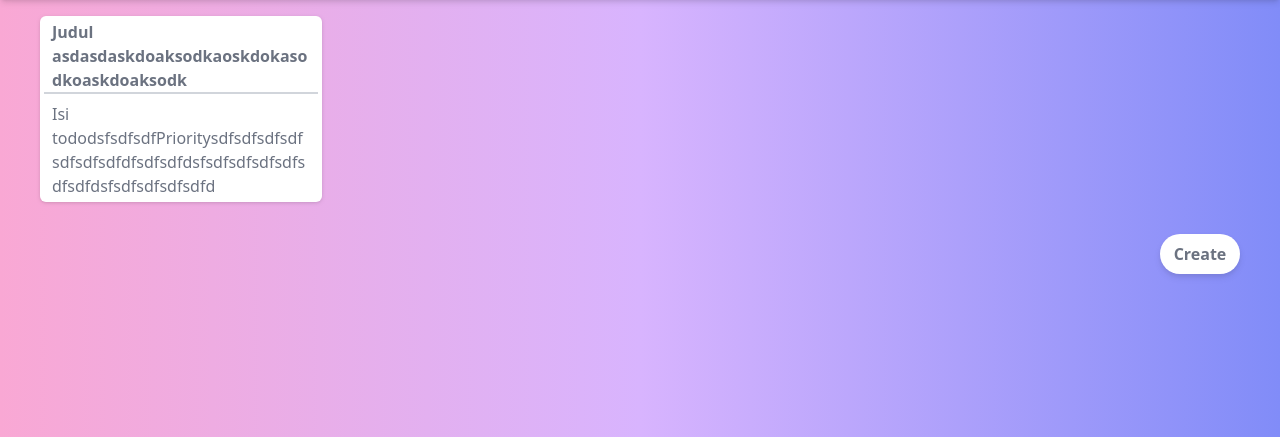
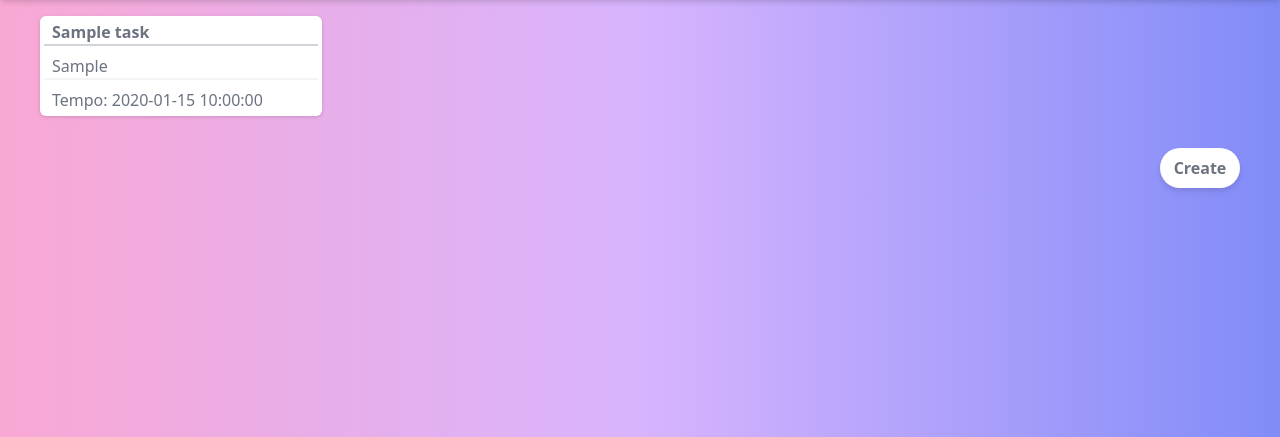
Before and after one commit to universeinme/todo, a PHP site: page / in a window 1280 px wide. Shown: the part 64-501 px from the top of the page. Run offline with PHP 8.4, Linux system fonts and the light colour scheme; tables that the repository leaves empty or names only in its code hold one stand-in row (values such as "Sample post"); data that the repository does not hold is empty.

Commit message:
Content
Try to loop the content

```diff
--- a/index.php
+++ b/index.php
@@ -17,33 +17,16 @@ require_once "funcs/login.php";
 <nav class="flex justify-around py-4 bg-white/80
              backdrop-blur-md shadow-md w-full
              fixed top-0 left-0 right-0 z-10">
-<?php include "templates/navbar.php"; ?>
+    <?php include "templates/navbar.php"; ?>
 </nav>
 
 <main class="px-10 py-20">
 
-    <!-- grid container -->
-    <div
-        class="grid grid-cols-1 sm:grid-cols-2 md:grid-cols-4 gap-x-6 gap-y-10">
-        <!-- product card -->
-        <a href="#"
-           class="flex flex-col bg-white drop-shadow hover:drop-shadow-lg hover:opacity-70 rounded-md break-words">
-            <div
-                class="border-gray-300 border-b-2 border-solid flex flex-col relative m-1 px-2">
-                <h2 class="font-semibold">
-                    Judul asdasdaskdoaksodkaoskdokasodkoaskdoaksodk
-                </h2>
-            </div>
-            <div class="px-2 m-1 inline-block align-middle">
-                        <span class="relative">
-                            Isi tododsfsdfsdfPrioritysdfsdfsdfsdfsdfsdfsdfdfsdfsdfdsfsdfsdfsdfsdfsdfsdfdsfsdfsdfsdfsdfd
-                        </span>
-            </div>
-        </a>
-    </div>
+    <!--Todo-->
+    <?php include "templates/todo.php"; ?>
+
     <div class="flex flex-col justify-end items-end fixed select-none sticky">
-        <div
-            class="absolute flex items-center justify-center align-middle top-8">
+        <div class="absolute flex items-center justify-center align-middle top-8">
             <button onclick="toggleCreate()"
                     class="drop-shadow-md bg-white h-10 w-20 rounded-full align-middle font-semibold">
                 Create
@@ -121,7 +104,7 @@ require_once "funcs/login.php";
                 <!-- label pwd -->
                 <label for="password">Password</label>
                 <input type="password" class="w-full bg-gray-100 p-2 mt-2 mb-3"
-                       id="password" name="password" value="<?php echo $_POST['password']; ?>" required/>
+                       id="password" name="password" value="" required/>
             </div>
 
             <div class="bg-gray-200 px-4 py-3 text-right">
@@ -146,8 +129,7 @@ require_once "funcs/login.php";
 
 <!--form create-->
 <form class="z-10 overflow-y-auto top-0 w-full left-0 hidden" id="modal" action="" method="post">
-    <div
-        class="flex items-center justify-center min-height-100vh pt-4 px-4 pb-20 text-center sm:block sm:p-0">
+    <div class="flex items-center justify-center min-height-100vh pt-4 px-4 pb-20 text-center sm:block sm:p-0">
         <div class="fixed inset-0 transition-opacity">
             <div class="absolute inset-0 bg-gray-900 opacity-75"/>
         </div>
@@ -163,25 +145,21 @@ require_once "funcs/login.php";
                 <label for="inputJudul">Judul</label>
                 <textarea rows="1"
                           class="w-full bg-gray-100 p-2 mt-2 mb-3 text-sm rounded-lg border border-gray-300 focus:ring-blue-500 focus:border-blue-500 dark:bg-gray-800 dark:border-gray-600 dark:placeholder-gray-400 dark:text-white dark:focus:ring-blue-500 dark:focus:border-blue-500"
-                          id="inputJudul" name="inputJudul"
-                          placeholder="Judul"/></textarea>
+                          id="inputJudul" name="inputJudul" placeholder="Judul"/></textarea>
 
                 <!--deskripsi-->
                 <label for="inputDeskripsi">Deskripsi</label>
                 <textarea type="textarea" rows="2"
                           class="block w-full bg-gray-100 p-2 mt-2 mb-3 text-sm rounded-lg border border-gray-300 focus:ring-blue-500 focus:border-blue-500 dark:bg-gray-800 dark:border-gray-600 dark:placeholder-gray-400 dark:text-white dark:focus:ring-blue-500 dark:focus:border-blue-500"
-                          id="inputDeskripsi"
-                          name="inputDeskripsi"
-                          placeholder="Deskripsi"></textarea>
+                          id="inputDeskripsi" name="inputDeskripsi" placeholder="Deskripsi"></textarea>
             </div>
             <div class="bg-gray-200 px-4 py-3 text-right">
-                <button type="button"
-                        class="py-2 px-4 bg-gray-500 text-white rounded hover:bg-gray-700 mr-2"
-                        onclick="toggleCreate()"><i class="fas fa-times"></i>
+                <button type="button" class="py-2 px-4 bg-gray-500 text-white rounded hover:bg-gray-700 mr-2"
+                        onclick="toggleCreate()">
+                    <i class="fas fa-times"></i>
                     Cancel
                 </button>
-                <button type="submit"
-                        class="py-2 px-4 bg-blue-500 text-white rounded hover:bg-blue-700 mr-2">
+                <button type="submit" class="py-2 px-4 bg-blue-500 text-white rounded hover:bg-blue-700 mr-2">
                     <i class="fa-solid fa-plus"></i>
                     Create
                 </button>
--- /dev/null
+++ b/templates/todo.php
@@ -0,0 +1,37 @@
+<?php
+require_once "funcs/koneksi.php";
+
+// narik data
+$ambilData = mysqli_query($conn, "SELECT * FROM tasks ORDER BY tgl_tempo DESC");
+?>
+<!-- grid container -->
+<?php
+// narik baris berikutnya ditampilin as array yg seasosiasi
+while ($data = mysqli_fetch_assoc($ambilData)) {
+    $judul = $data['judul'];
+    $deskripsi = $data['deskripsi'];
+    $tempo = $data['tgl_tempo'];
+}
+?>
+<div
+    class="grid grid-cols-1 sm:grid-cols-2 md:grid-cols-4 gap-x-6 gap-y-10">
+    <!-- product card -->
+    <a href="#"
+       class="flex flex-col bg-white drop-shadow hover:drop-shadow-lg hover:opacity-70 rounded-md break-words">
+        <div class="border-gray-300 border-b-2 border-solid flex flex-col relative m-1 px-2">
+            <h2 class="font-semibold">
+                <?php echo "$judul"; ?>
+            </h2>
+        </div>
+        <div class="border-gray-100 border-b-2 border-solid flex flex-col relative px-2 m-1 inline-block align-middle">
+                <span class="relative">
+                    <?php echo "$deskripsi"; ?>
+                </span>
+        </div>
+        <div class="px-2 m-1">
+            <span class="relative">
+                Tempo: <?php echo "$tempo"; ?>
+            </span>
+        </div>
+    </a>
+</div>
```
